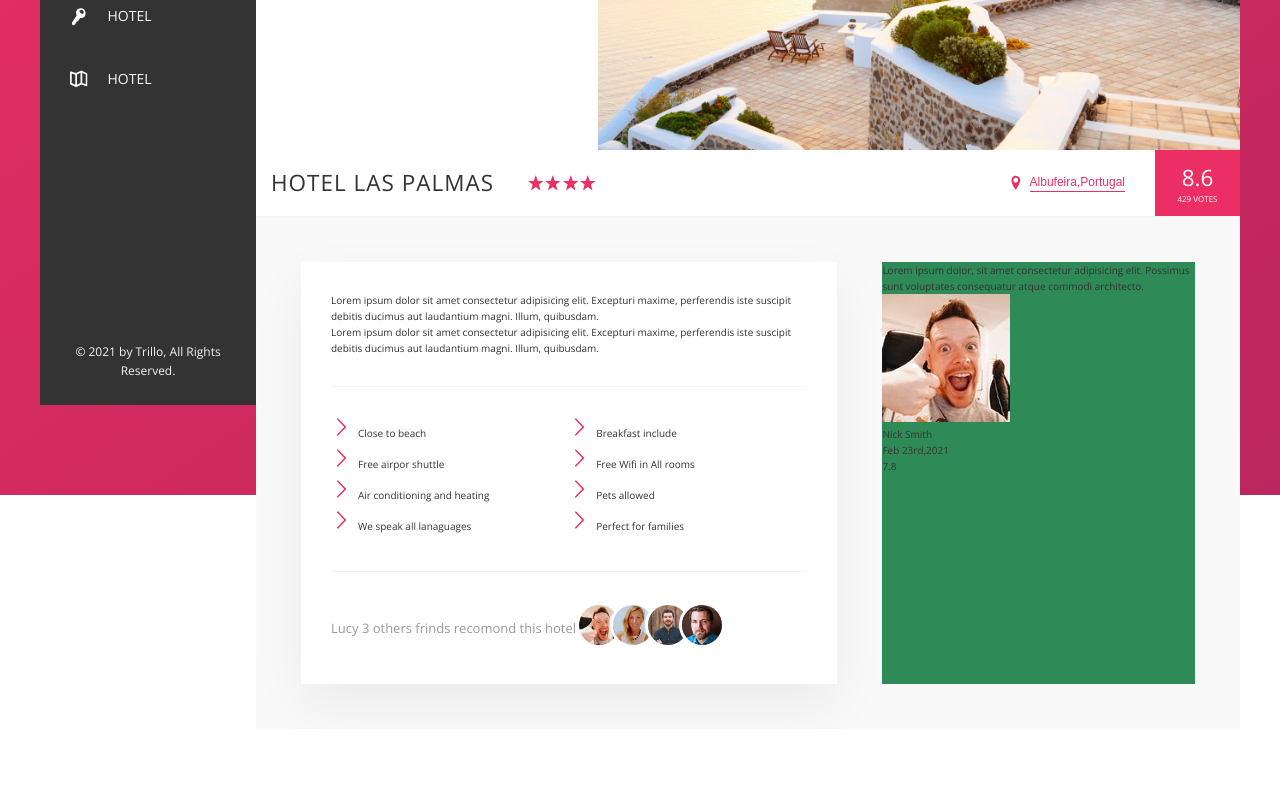
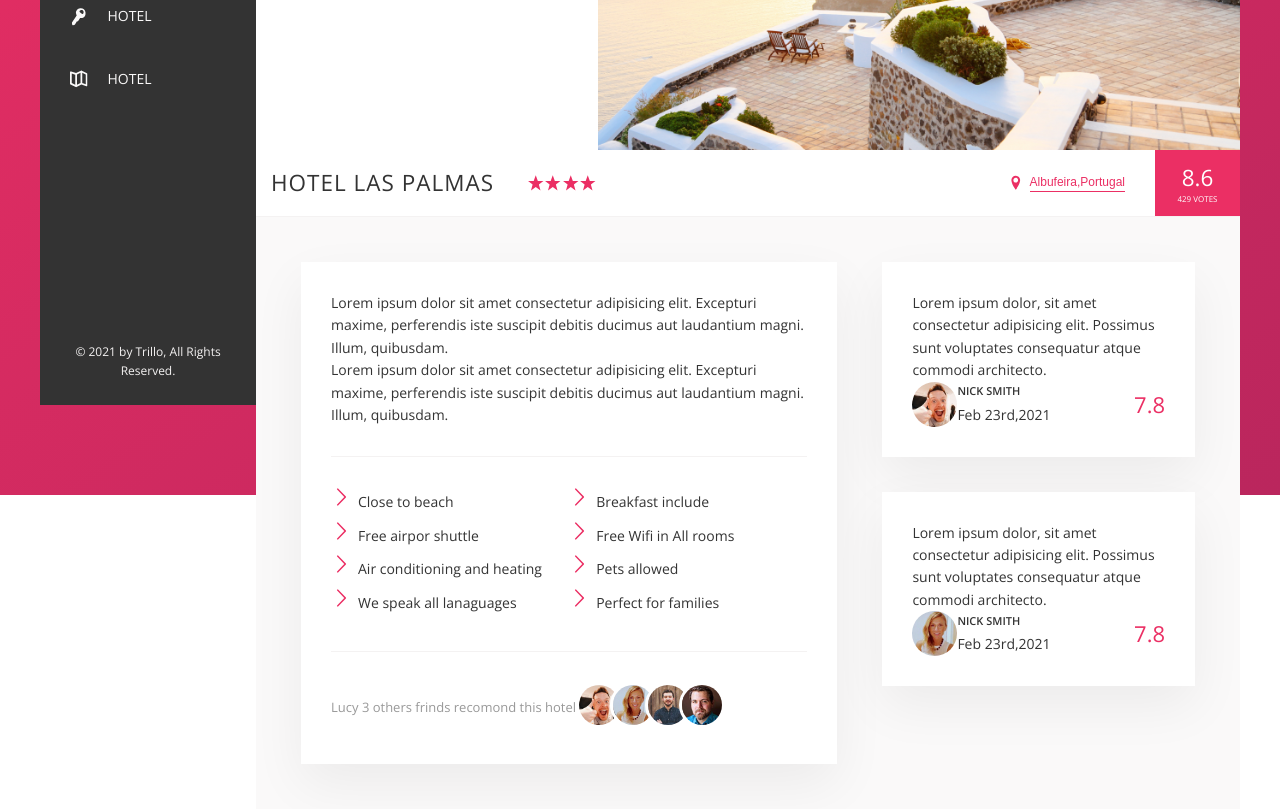
Before and after one commit to sajjadcodes/Trillo, a website: page index.html in a window 1280 px wide. Shown: the part 385-1194 px from the top of the page. Before the commit the page ends 1114 px from the top, so only its background shows below. Drawn offline with nearby package versions, Linux system fonts and the light colour scheme; files whose address does not match are found by name.

Commit message:
user review

```diff
--- a/index.html
+++ b/index.html
@@ -180,6 +180,19 @@
                             <div class="review__rating">7.8</div>
                            </figcaption>
                        </figure>
+                       <figure class="review">
+                        <blockquote class="review_text">
+                            Lorem ipsum dolor, sit amet consectetur adipisicing elit. Possimus sunt voluptates consequatur atque commodi architecto.
+                        </blockquote>
+                        <figcaption class="review__user">
+                         <img src="img/user-2.jpg" alt=" user 1 " class="review__photo">
+                         <div class="review__user-box">
+                             <p class="review__user-name">Nick Smith</p>
+                             <p class="review__user-date">Feb 23rd,2021</p>
+                         </div>
+                         <div class="review__rating">7.8</div>
+                        </figcaption>
+                    </figure>
                       </div>
                   </div>
                </main>
--- a/sass/_components.scss
+++ b/sass/_components.scss
@@ -329,29 +329,6 @@ align-items: center;
 }
 
 
-///////////////////////////////
-// review layout
-
-
-.detail{
-
-display: flex;
-padding: 4.5rem;
-background-color: var(--color-Grey-light-1);
-
-}
-
-.description{
-    background-color: #fff;
-    box-shadow: var(--box-shadow-light);
-    padding:3rem;
-    flex:0 0 60%;
-    margin-right: 4.5rem;
-}
-.user-reviews{
-    background-color: seagreen;
-    flex:1;
-}
 
 
 ///////////////////////////////
@@ -422,3 +399,52 @@ background-color: var(--color-Grey-light-1);
         }
     }
 }
+
+
+///////////////////////////////
+// reivew
+
+.review{
+
+    background-color: #fff;
+    box-shadow: var(--box-shadow-light);
+    padding:3rem;
+    margin-bottom: 3.5rem;
+    &__text{
+        margin-bottom: 2rem;
+
+    }
+    &__user{
+        display: flex;
+        // justify-content: space-between;
+        align-items: center;
+
+    }
+    &__photo{
+
+        height: 4.5rem;
+        width: 4.5rem;
+        border-radius: 50%;
+
+    }
+    &__user-box{
+        margin-right: auto;
+    }
+    &__user-name{
+        font-size: 1.1rem;
+        font-weight: 600;
+        text-transform: uppercase;
+        margin-bottom: .4rem ;
+
+    }
+    &__user-date{
+
+
+    }
+    &__rating{
+        color:var(--color-primary);
+        font-size: 2.2rem;
+        font-weight:300;
+
+    }
+}
--- a/sass/_layout.scss
+++ b/sass/_layout.scss
@@ -33,3 +33,29 @@
     flex:1;
     height: 80vh;
 }
+
+
+
+
+///////////////////////////////
+// review layout
+
+
+.detail{
+    font-size: 1.4rem;
+    display: flex;
+    padding: 4.5rem;
+    background-color: var(--color-Grey-light-1);
+
+    }
+
+    .description{
+        background-color: #fff;
+        box-shadow: var(--box-shadow-light);
+        padding:3rem;
+        flex:0 0 60%;
+        margin-right: 4.5rem;
+    }
+    .user-reviews{
+        flex:1;
+    }
```
Also changed, not shown: css/style.css.
